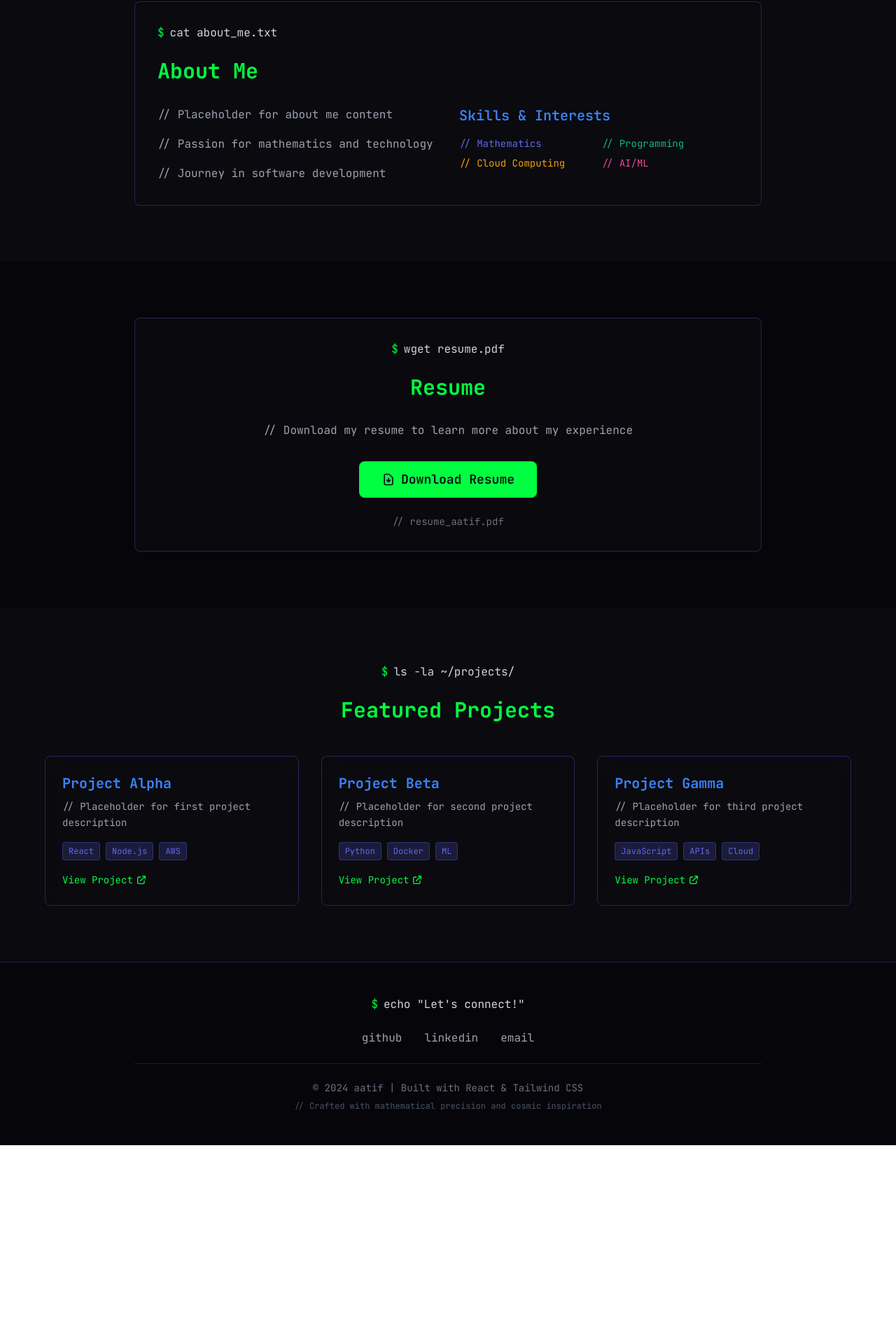
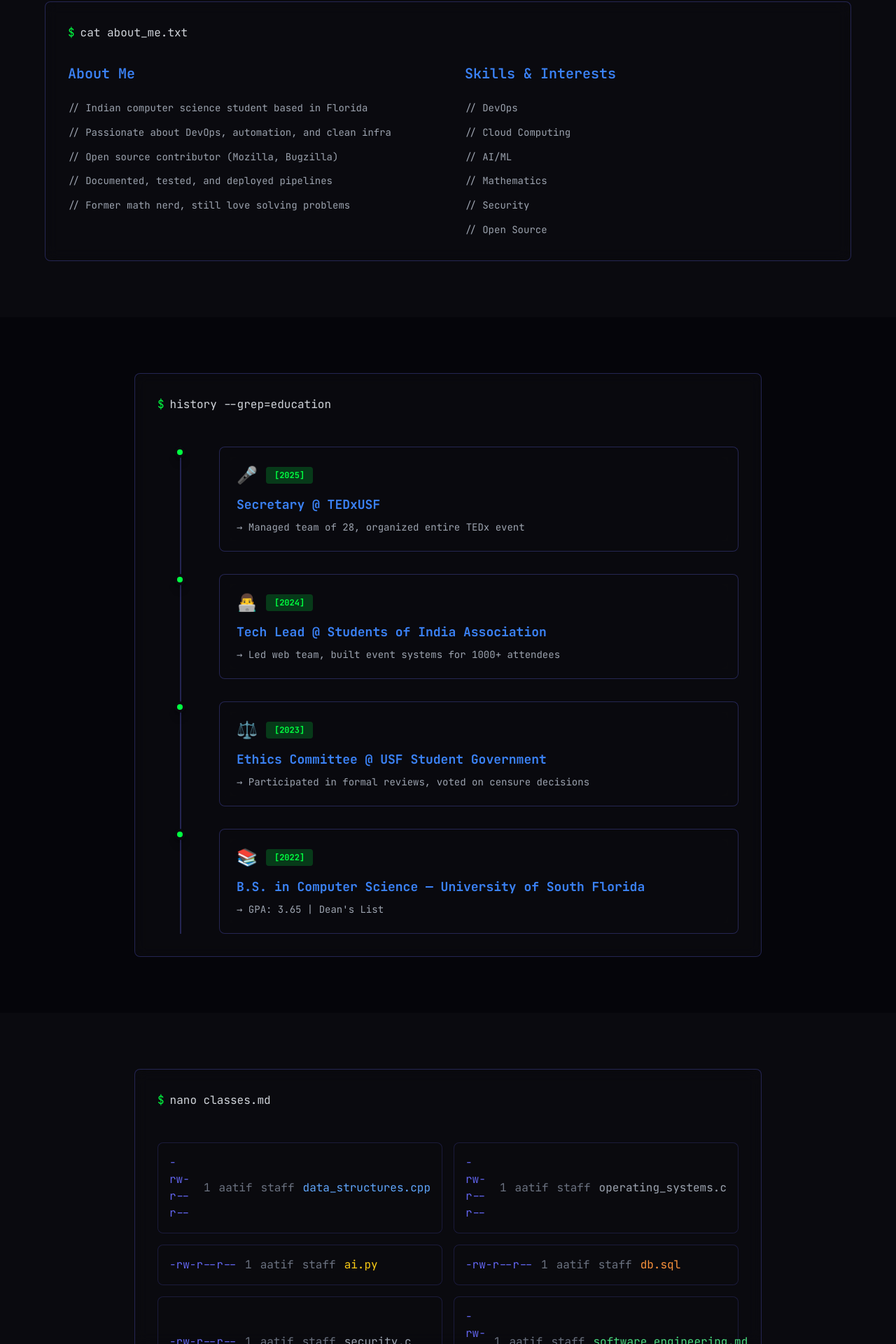
Before and after one commit to aatif101/aatif_website, a React (Create React App) app: page / in a window 1280 px wide. Shown: the part 878-2798 px from the top of the page at 70% size. Before the commit the page ends 2514 px from the top, so only its background shows below. Built offline with nearby package versions, Linux system fonts and the light colour scheme.

Commit message:
Populated the website

```diff
--- a/src/App.js
+++ b/src/App.js
@@ -3,6 +3,8 @@ import './index.css';
 import Header from './components/Header';
 import HeroSection from './components/HeroSection';
 import AboutSection from './components/AboutSection';
+import EducationSection from './components/EducationSection';
+import CourseworkSection from './components/CourseworkSection';
 import ResumeSection from './components/ResumeSection';
 import ProjectsSection from './components/ProjectsSection';
 import Footer from './components/Footer';
@@ -16,8 +18,10 @@ function App() {
       <main>
         <HeroSection />
         <AboutSection />
+        <EducationSection />
+        <CourseworkSection />
+        <ProjectsSection />
         <ResumeSection />
-        <ProjectsSection />
       </main>
       <Footer />
     </div>
--- a/src/components/AboutSection.js
+++ b/src/components/AboutSection.js
@@ -3,39 +3,46 @@ import React from 'react';
 const AboutSection = () => {
   return (
     <section id="about" className="py-20 px-6">
-      <div className="container mx-auto max-w-4xl">
+      <div className="container mx-auto max-w-6xl">
         <div className="terminal-border rounded-lg p-8">
-          <div className="flex items-center mb-6">
+          <div className="flex items-center mb-8">
             <span className="text-terminal-green font-mono">$</span>
             <span className="text-gray-300 font-mono ml-2">cat about_me.txt</span>
           </div>
 
-          <div className="space-y-6 text-gray-300 font-mono leading-relaxed">
-            <h2 className="text-3xl font-bold text-terminal-green mb-8">
-              About Me
-            </h2>
-
-            <div className="grid md:grid-cols-2 gap-8">
-              <div className="space-y-4">
+          <div className="grid md:grid-cols-2 gap-12">
+            {/* Left Column - About Me */}
+            <div className="space-y-4">
+              <h3 className="text-xl text-cosmic-blue font-semibold font-mono mb-6">About Me</h3>
+              <div className="space-y-3 text-gray-300 font-mono text-sm leading-relaxed">
                 <p className="text-gray-400">
-                  // Placeholder for about me content
+                  // Indian computer science student based in Florida
                 </p>
                 <p className="text-gray-400">
-                  // Passion for mathematics and technology
+                  // Passionate about DevOps, automation, and clean infra
                 </p>
                 <p className="text-gray-400">
-                  // Journey in software development
+                  // Open source contributor (Mozilla, Bugzilla)
+                </p>
+                <p className="text-gray-400">
+                  // Documented, tested, and deployed pipelines
+                </p>
+                <p className="text-gray-400">
+                  // Former math nerd, still love solving problems
                 </p>
               </div>
+            </div>
 
-              <div className="space-y-4">
-                <h3 className="text-xl text-cosmic-blue font-semibold">Skills & Interests</h3>
-                <div className="grid grid-cols-2 gap-2 text-sm">
-                  <span className="text-cosmic-purple">// Mathematics</span>
-                  <span className="text-cosmic-green">// Programming</span>
-                  <span className="text-cosmic-orange">// Cloud Computing</span>
-                  <span className="text-cosmic-pink">// AI/ML</span>
-                </div>
+            {/* Right Column - Skills & Interests */}
+            <div className="space-y-4">
+              <h3 className="text-xl text-cosmic-blue font-semibold font-mono mb-6">Skills & Interests</h3>
+              <div className="space-y-3 text-gray-300 font-mono text-sm leading-relaxed">
+                <p className="text-gray-400">// DevOps</p>
+                <p className="text-gray-400">// Cloud Computing</p>
+                <p className="text-gray-400">// AI/ML</p>
+                <p className="text-gray-400">// Mathematics</p>
+                <p className="text-gray-400">// Security</p>
+                <p className="text-gray-400">// Open Source</p>
               </div>
             </div>
           </div>
--- /dev/null
+++ b/src/components/CourseworkSection.js
@@ -0,0 +1,63 @@
+import React from 'react';
+
+const CourseworkSection = () => {
+  const courses = [
+    { name: "data_structures", ext: "cpp" },
+    { name: "operating_systems", ext: "c" },
+    { name: "ai", ext: "py" },
+    { name: "db", ext: "sql" },
+    { name: "security", ext: "c" },
+    { name: "software_engineering", ext: "md" }
+  ];
+
+  const getFileColor = (ext) => {
+    switch (ext) {
+      case 'cpp': return 'text-blue-400';
+      case 'c': return 'text-gray-400';
+      case 'py': return 'text-yellow-400';
+      case 'sql': return 'text-orange-400';
+      case 'md': return 'text-green-400';
+      default: return 'text-gray-300';
+    }
+  };
+
+  return (
+    <section id="coursework" className="py-20 px-6">
+      <div className="container mx-auto max-w-4xl">
+        <div className="terminal-border rounded-lg p-8">
+          <div className="flex items-center mb-12">
+            <span className="text-terminal-green font-mono">$</span>
+            <span className="text-gray-300 font-mono ml-2">nano classes.md</span>
+          </div>
+
+          <div className="grid md:grid-cols-2 gap-4">
+            {courses.map((course, index) => (
+              <div
+                key={index}
+                className="flex items-center p-4 rounded-lg bg-cosmic-dark/50 border border-cosmic-purple/20 hover:border-cosmic-purple/40 transition-colors group"
+              >
+                <div className="flex items-center space-x-3 font-mono">
+                  <span className="text-cosmic-purple">-rw-r--r--</span>
+                  <span className="text-gray-500">1</span>
+                  <span className="text-gray-500">aatif</span>
+                  <span className="text-gray-500">staff</span>
+                  <span className={`${getFileColor(course.ext)} group-hover:text-terminal-green transition-colors`}>
+                    {course.name}.{course.ext}
+                  </span>
+                </div>
+              </div>
+            ))}
+          </div>
+
+          <div className="mt-8 text-center">
+            <p className="text-gray-500 font-mono text-sm">
+              // Recent coursework in Computer Science
+            </p>
+          </div>
+        </div>
+      </div>
+    </section>
+  );
+};
+
+export default CourseworkSection;
--- /dev/null
+++ b/src/components/EducationSection.js
@@ -0,0 +1,81 @@
+import React from 'react';
+
+const EducationSection = () => {
+  const timelineItems = [
+    {
+      year: "2025",
+      title: "Secretary @ TEDxUSF",
+      description: "Managed team of 28, organized entire TEDx event",
+      icon: "🎤"
+    },
+    {
+      year: "2024",
+      title: "Tech Lead @ Students of India Association",
+      description: "Led web team, built event systems for 1000+ attendees",
+      icon: "👨‍💻"
+    },
+    {
+      year: "2023",
+      title: "Ethics Committee @ USF Student Government",
+      description: "Participated in formal reviews, voted on censure decisions",
+      icon: "⚖️"
+    },
+    {
+      year: "2022",
+      title: "B.S. in Computer Science — University of South Florida",
+      description: "GPA: 3.65 | Dean's List",
+      icon: "📚"
+    }
+  ];
+
+  return (
+    <section id="education" className="py-20 px-6 bg-cosmic-darker">
+      <div className="container mx-auto max-w-4xl">
+        <div className="terminal-border rounded-lg p-8">
+          <div className="flex items-center mb-12">
+            <span className="text-terminal-green font-mono">$</span>
+            <span className="text-gray-300 font-mono ml-2">history --grep=education</span>
+          </div>
+
+          <div className="relative">
+            {/* Vertical timeline line */}
+            <div className="absolute left-8 top-0 bottom-0 w-0.5 bg-cosmic-purple/30"></div>
+
+            <div className="space-y-8">
+              {timelineItems.map((item, index) => (
+                <div key={index} className="relative flex items-start">
+                  {/* Timeline dot */}
+                  <div className="flex-shrink-0 w-16 flex items-center justify-center">
+                    <div className="w-4 h-4 bg-terminal-green rounded-full border-4 border-cosmic-dark shadow-lg"></div>
+                  </div>
+
+                  {/* Content */}
+                  <div className="flex-1 ml-6">
+                    <div className="terminal-border rounded-lg p-6 hover:border-cosmic-purple transition-colors">
+                      <div className="flex items-center gap-3 mb-3">
+                        <span className="text-2xl">{item.icon}</span>
+                        <span className="px-3 py-1 text-xs bg-terminal-green/20 text-terminal-green rounded font-mono font-bold">
+                          [{item.year}]
+                        </span>
+                      </div>
+
+                      <h3 className="text-lg font-bold text-cosmic-blue font-mono mb-2">
+                        {item.title}
+                      </h3>
+
+                      <p className="text-gray-400 font-mono text-sm">
+                        → {item.description}
+                      </p>
+                    </div>
+                  </div>
+                </div>
+              ))}
+            </div>
+          </div>
+        </div>
+      </div>
+    </section>
+  );
+};
+
+export default EducationSection;
--- a/src/components/Footer.js
+++ b/src/components/Footer.js
@@ -4,31 +4,43 @@ const Footer = () => {
   return (
     <footer className="py-12 px-6 bg-cosmic-darker border-t border-cosmic-purple/30">
       <div className="container mx-auto max-w-4xl">
-        <div className="text-center space-y-6">
+        <div className="text-center space-y-8">
           <div className="flex items-center justify-center">
             <span className="text-terminal-green font-mono">$</span>
             <span className="text-gray-300 font-mono ml-2">echo "Let's connect!"</span>
           </div>
 
-          <div className="flex justify-center space-x-8">
+          <div className="space-y-3 font-mono text-gray-300">
+            <div className="flex flex-col sm:flex-row justify-center items-center space-y-2 sm:space-y-0 sm:space-x-8">
               <a
-              href="#"
-              className="text-gray-400 hover:text-terminal-green transition-colors font-mono"
+                href="https://github.com/yourhandle"
+                className="text-gray-400 hover:text-terminal-green transition-colors"
               >
-              github
+                GitHub: github.com/yourhandle
               </a>
               <a
-              href="#"
-              className="text-gray-400 hover:text-terminal-green transition-colors font-mono"
+                href="https://linkedin.com/in/yourhandle"
+                className="text-gray-400 hover:text-terminal-green transition-colors"
               >
-              linkedin
+                LinkedIn: linkedin.com/in/yourhandle
               </a>
+            </div>
+            <div className="flex justify-center">
               <a
-              href="#"
-              className="text-gray-400 hover:text-terminal-green transition-colors font-mono"
+                href="mailto:aatif@example.com"
+                className="text-gray-400 hover:text-terminal-green transition-colors"
               >
-              email
+                Email: aatif@example.com
               </a>
+            </div>
+          </div>
+
+          {/* Fun closing line */}
+          <div className="pt-6">
+            <div className="flex items-center justify-center mb-4">
+              <span className="text-terminal-green font-mono">$</span>
+              <span className="text-terminal-green font-mono ml-2">sudo hire aatif</span>
+            </div>
           </div>
 
           <div className="pt-6 border-t border-cosmic-purple/20">
--- a/src/components/Header.js
+++ b/src/components/Header.js
@@ -8,15 +8,18 @@ const Header = () => {
           <div className="text-terminal-green font-mono font-bold">
             ~/aatif
           </div>
-          <div className="hidden md:flex space-x-8">
-            <a href="#about" className="text-gray-300 hover:text-terminal-green transition-colors">
+          <div className="hidden md:flex space-x-6">
+            <a href="#about" className="text-gray-300 hover:text-terminal-green transition-colors font-mono text-sm">
               about
             </a>
-            <a href="#resume" className="text-gray-300 hover:text-terminal-green transition-colors">
+            <a href="#education" className="text-gray-300 hover:text-terminal-green transition-colors font-mono text-sm">
+              timeline
+            </a>
+            <a href="#projects" className="text-gray-300 hover:text-terminal-green transition-colors font-mono text-sm">
+              projects
+            </a>
+            <a href="#resume" className="text-gray-300 hover:text-terminal-green transition-colors font-mono text-sm">
               resume
-            </a>
-            <a href="#projects" className="text-gray-300 hover:text-terminal-green transition-colors">
-              projects
             </a>
           </div>
         </div>
--- a/src/components/ProjectsSection.js
+++ b/src/components/ProjectsSection.js
@@ -5,23 +5,26 @@ const ProjectsSection = () => {
     {
       id: 1,
       name: "Project Alpha",
-      description: "// Placeholder for first project description",
+      description: "// Finalist @ KnightHacks 2024",
+      details: "// Used LangChain + GPT to help users understand legal documents",
       link: "#",
-      tech: ["React", "Node.js", "AWS"]
+      tech: ["LangChain", "GPT-3.5", "Python", "React"]
     },
     {
       id: 2,
       name: "Project Beta",
-      description: "// Placeholder for second project description",
+      description: "// AI teaching assistant with voice + RAG",
+      details: "// Streamlined Q&A using Whisper + Pinecone",
       link: "#",
-      tech: ["Python", "Docker", "ML"]
+      tech: ["FastAPI", "Whisper", "Tailwind", "RAG"]
     },
     {
       id: 3,
       name: "Project Gamma",
-      description: "// Placeholder for third project description",
+      description: "// Serverless portfolio analytics tool",
+      details: "// Tracks user visits using Lambda + DynamoDB",
       link: "#",
-      tech: ["JavaScript", "APIs", "Cloud"]
+      tech: ["AWS Lambda", "Go", "Terraform"]
     }
   ];
 
@@ -33,24 +36,25 @@ const ProjectsSection = () => {
             <span className="text-terminal-green font-mono">$</span>
             <span className="text-gray-300 font-mono ml-2">ls -la ~/projects/</span>
           </div>
-          <h2 className="text-3xl font-bold text-terminal-green font-mono">
-            Featured Projects
-          </h2>
         </div>
 
-        <div className="grid md:grid-cols-2 lg:grid-cols-3 gap-8">
+        <div className="grid md:grid-cols-1 lg:grid-cols-3 gap-8">
           {projects.map((project) => (
             <div key={project.id} className="terminal-border rounded-lg p-6 hover:border-cosmic-purple transition-colors group">
               <div className="mb-4">
-                <h3 className="text-xl font-bold text-cosmic-blue font-mono mb-2">
+                <h3 className="text-xl font-bold text-cosmic-blue font-mono mb-3">
                   {project.name}
                 </h3>
+                <p className="text-gray-400 font-mono text-sm leading-relaxed mb-2">
+                  {project.description}
+                </p>
                 <p className="text-gray-400 font-mono text-sm leading-relaxed">
-                  {project.description}
+                  {project.details}
                 </p>
               </div>
 
-              <div className="mb-4">
+              <div className="mb-6">
+                <p className="text-xs text-gray-500 font-mono mb-2">Tags:</p>
                 <div className="flex flex-wrap gap-2">
                   {project.tech.map((tech, index) => (
                     <span
@@ -67,10 +71,7 @@ const ProjectsSection = () => {
                 href={project.link}
                 className="inline-flex items-center text-terminal-green font-mono text-sm hover:text-terminal-amber transition-colors group-hover:translate-x-1 transform duration-200"
               >
-                <span>View Project</span>
-                <svg className="w-4 h-4 ml-1" fill="none" stroke="currentColor" viewBox="0 0 24 24">
-                  <path strokeLinecap="round" strokeLinejoin="round" strokeWidth={2} d="M10 6H6a2 2 0 00-2 2v10a2 2 0 002 2h10a2 2 0 002-2v-4M14 4h6m0 0v6m0-6L10 14" />
-                </svg>
+                <span>→ View GitHub</span>
               </a>
             </div>
           ))}
--- a/src/components/ResumeSection.js
+++ b/src/components/ResumeSection.js
@@ -5,20 +5,21 @@ const ResumeSection = () => {
     <section id="resume" className="py-20 px-6 bg-cosmic-darker">
       <div className="container mx-auto max-w-4xl">
         <div className="terminal-border rounded-lg p-8 text-center">
-          <div className="flex items-center justify-center mb-6">
+          <div className="flex items-center justify-center mb-8">
             <span className="text-terminal-green font-mono">$</span>
             <span className="text-gray-300 font-mono ml-2">wget resume.pdf</span>
           </div>
 
-          <h2 className="text-3xl font-bold text-terminal-green mb-8 font-mono">
-            Resume
-          </h2>
+          {/* Summary as code comments */}
+          <div className="text-left max-w-md mx-auto mb-8">
+            <div className="space-y-2 text-gray-400 font-mono text-sm">
+              <p>// DevOps-focused CS student</p>
+              <p>// Strong open-source contributor</p>
+              <p>// Built and deployed automation pipelines</p>
+            </div>
+          </div>
 
-          <p className="text-gray-400 font-mono mb-8">
-            // Download my resume to learn more about my experience
-          </p>
-
-          <button className="group relative inline-flex items-center justify-center px-8 py-3 text-lg font-mono font-semibold text-cosmic-dark bg-terminal-green rounded-lg transition-all duration-300 hover:bg-terminal-amber hover:shadow-lg hover:shadow-terminal-green/50">
+          <button className="group relative inline-flex items-center justify-center px-8 py-3 text-lg font-mono font-semibold text-cosmic-dark bg-terminal-green rounded-lg transition-all duration-300 hover:bg-terminal-amber hover:shadow-lg hover:shadow-terminal-green/50 hover:scale-105">
             <span className="absolute inset-0 w-full h-full bg-gradient-to-r from-cosmic-purple to-cosmic-blue rounded-lg opacity-0 group-hover:opacity-20 transition-opacity"></span>
             <span className="relative flex items-center">
               <svg className="w-5 h-5 mr-2" fill="none" stroke="currentColor" viewBox="0 0 24 24">
@@ -29,7 +30,7 @@ const ResumeSection = () => {
           </button>
 
           <div className="mt-6 text-sm text-gray-500 font-mono">
-            // resume_aatif.pdf
+            resume_aatif.pdf
           </div>
         </div>
       </div>
```
Lines whose indentation alone changed are shown as unchanged.
